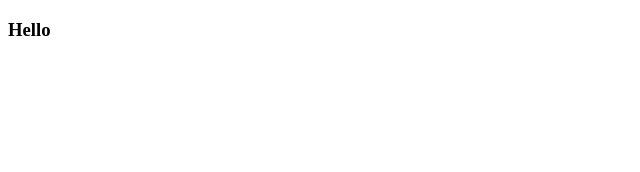
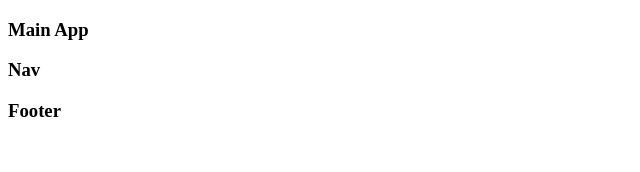
Before and after one commit to 0brett/portfolio, a React (Create React App) app: page / in a window 1280 px wide. Shown: the top 172 px of the page, without its empty margins (0-640 px from the left). Built offline with nearby package versions, Linux system fonts and the light colour scheme.

Commit message:
Getting things going

```diff
--- a/public/index.html
+++ b/public/index.html
@@ -4,10 +4,9 @@
     <meta charset="utf-8" />
     <link rel="icon" href="%PUBLIC_URL%/favicon.ico" />
     <meta name="viewport" content="width=device-width, initial-scale=1" />
-    <meta name="theme-color" content="#000000" />
     <meta
       name="description"
-      content="Web site created using create-react-app"
+      content="Portfolio website for Brett Flora"
     />
     <link rel="apple-touch-icon" href="%PUBLIC_URL%/logo192.png" />
     <!--
@@ -24,7 +23,7 @@
       work correctly both with client-side routing and a non-root public URL.
       Learn how to configure a non-root public URL by running `npm run build`.
     -->
-    <title>React App</title>
+    <title>Portfolio for Brett Flora</title>
   </head>
   <body>
     <noscript>You need to enable JavaScript to run this app.</noscript>
--- a/src/App.js
+++ b/src/App.js
@@ -1,9 +1,14 @@
 import React from 'react';
+import { Route, NavLink, Link } from 'react-router-dom';
+import Nav from './comp/Nav';
+import Footer from './comp/Footer';
 
 function App() {
   return (
     <div>
-      <h3>Hello</h3>
+      <h3>Main App</h3>
+      <Nav />
+      <Footer />
     </div>
   );
 }
--- /dev/null
+++ b/src/comp/Footer.js
@@ -0,0 +1,7 @@
+import React from 'react';
+
+export default function Footer(){
+  return (
+    <h3>Footer</h3>
+  );
+}
--- /dev/null
+++ b/src/comp/Nav.js
@@ -0,0 +1,8 @@
+import React from 'react';
+import { Route, NavLink, Link } from 'react-router-dom';
+
+export default function Nav(){
+  return (
+    <h3>Nav</h3>
+  );
+}
--- a/src/index.js
+++ b/src/index.js
@@ -1,6 +1,6 @@
 import React from 'react';
 import ReactDOM from 'react-dom';
-import {BrowserRouter as Router} from 'react-router-dom';
+import { BrowserRouter as Router } from 'react-router-dom';
 import App from './App';
 
 ReactDOM.render(
```
